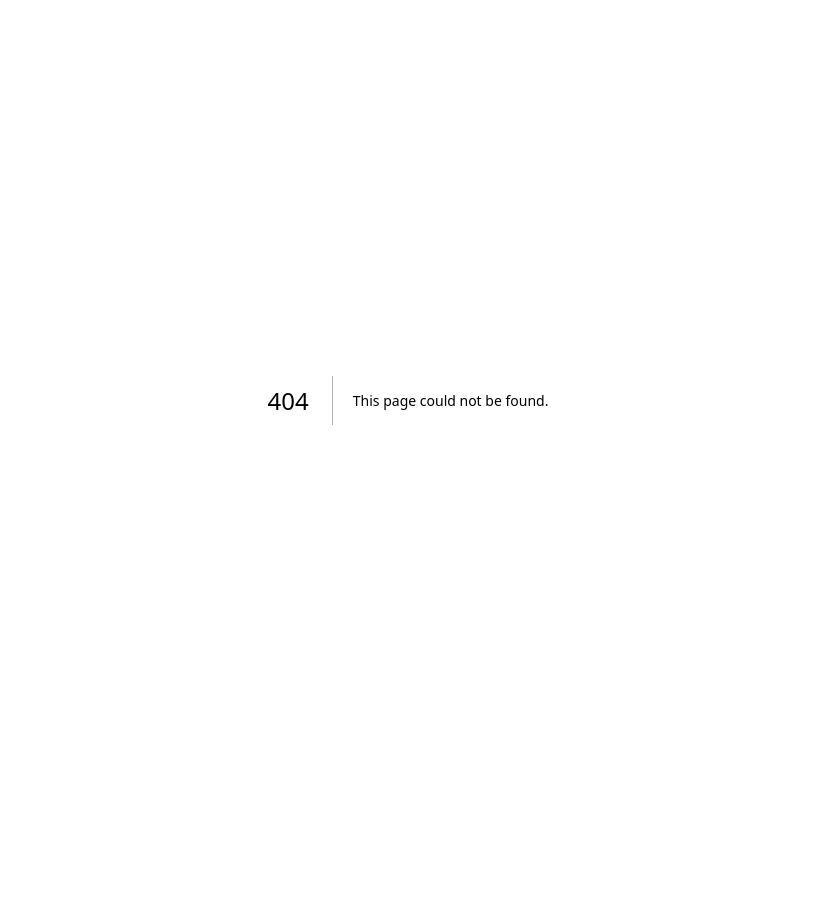
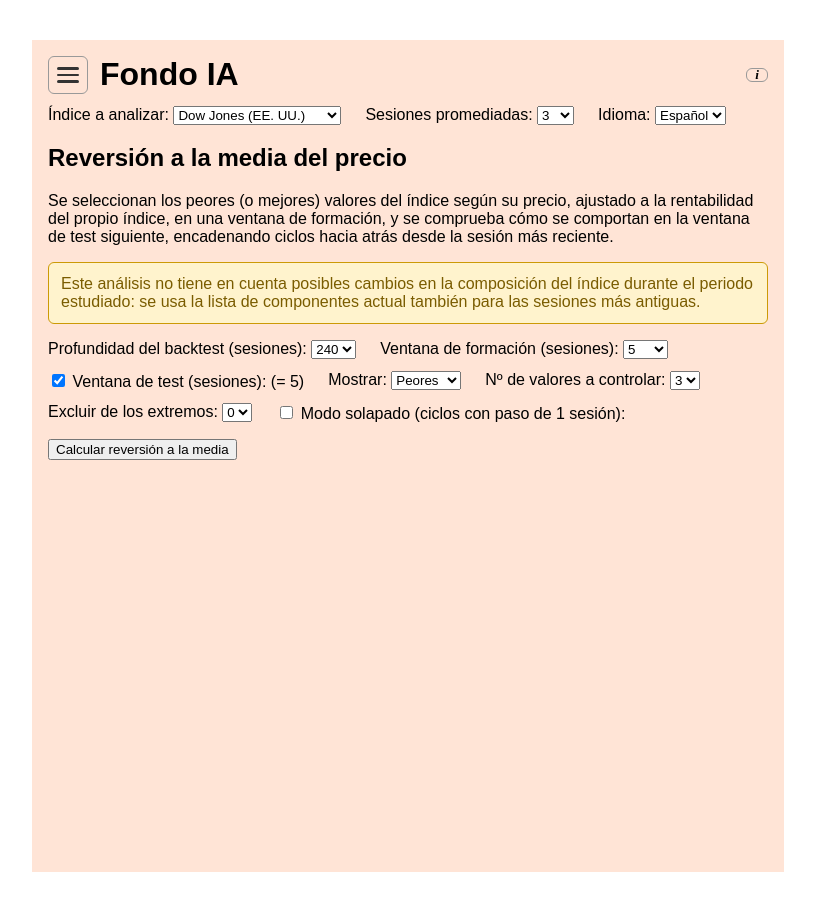
Before and after one commit to antonioluiscliment/fondo-ia-web, a Next.js app: page /reversionMediaPrecio in a window 1280 px wide. Before the commit this address had no page. Shown: the whole page, without its empty margins (232-1047 px from the left). Before the commit the page ends 800 px from the top, so only its background shows below. Built offline with nearby package versions, Linux system fonts and the light colour scheme.

Commit message:
Create reversionMediaPrecio.js

```diff
--- /dev/null
+++ b/pages/reversionMediaPrecio.js
@@ -0,0 +1,5 @@
+import ReversionMediaPagina from "../components/ReversionMediaPagina";
+
+export default function ReversionMediaPrecio() {
+  return <ReversionMediaPagina criterio="precio" />;
+}
```
